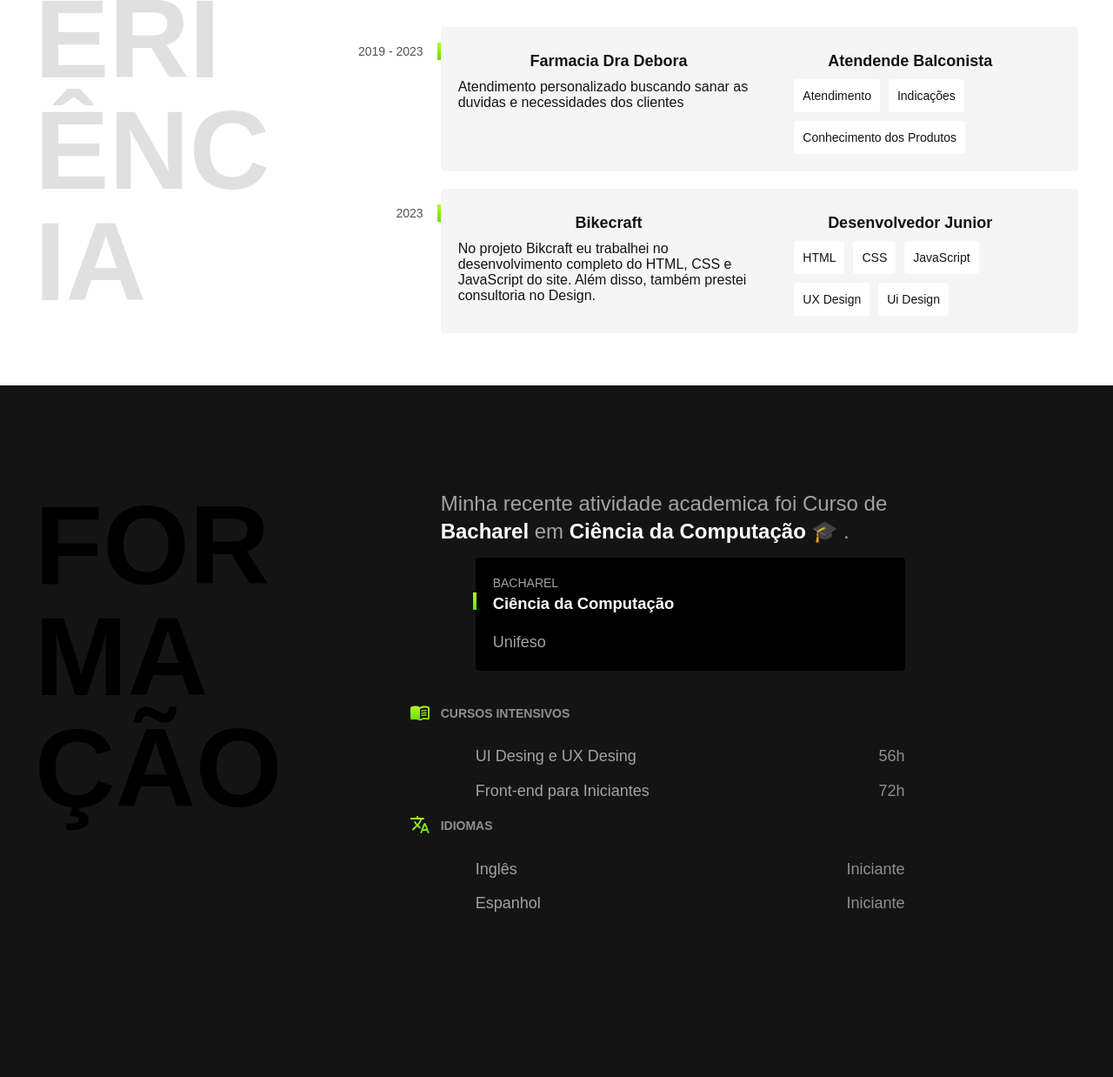
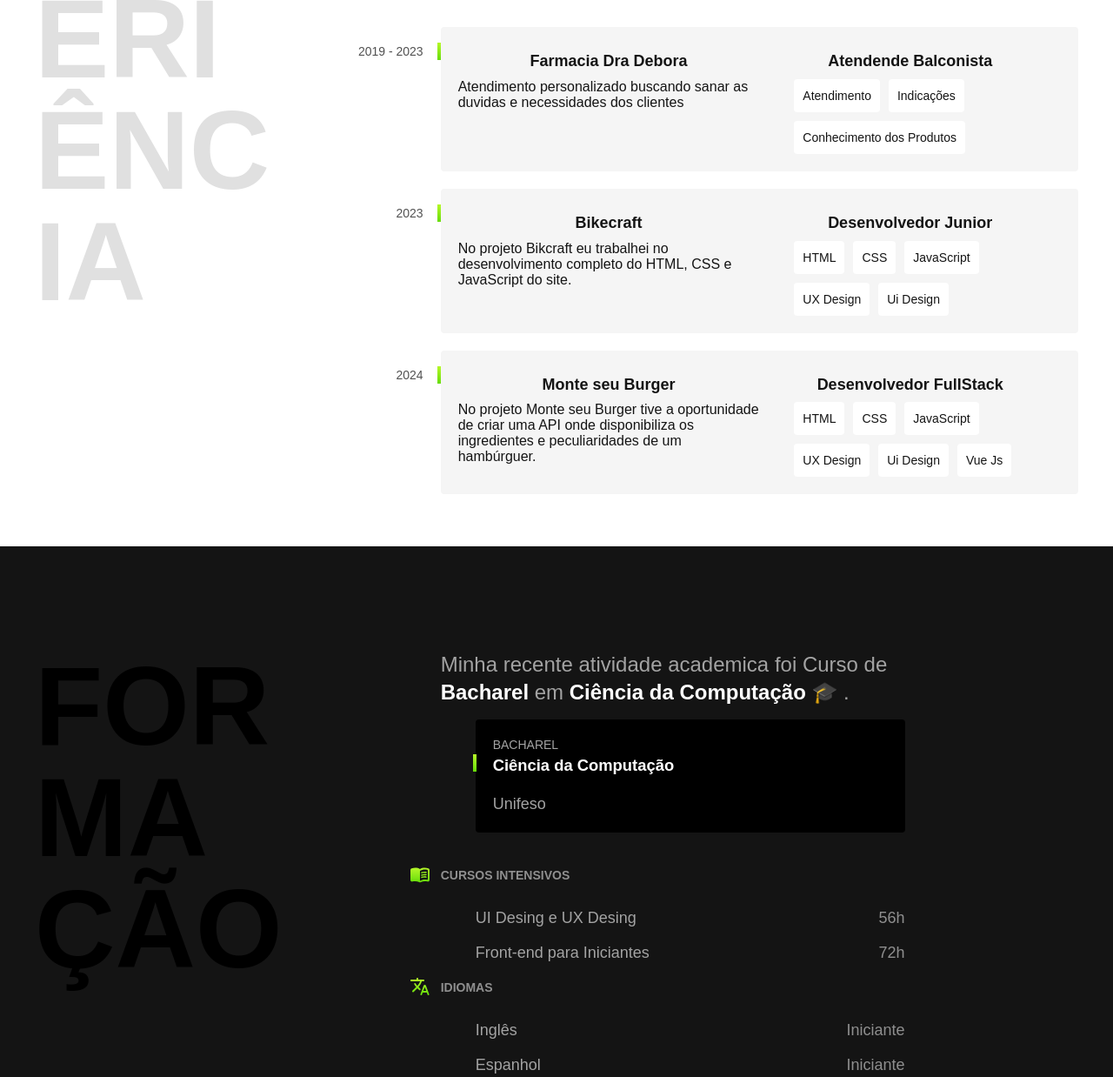
Before and after one commit to Eduardo-betti/Eduardo-betti-Portifolio, a plain HTML site: page index/index.html in a window 1280 px wide. Shown: the part 708-1946 px from the top of the page at 87% size. Drawn offline with Linux system fonts and the light colour scheme.

Commit message:
Atualização do Portifolio

```diff
--- a/index/index.html
+++ b/index/index.html
@@ -11,6 +11,8 @@
     <link rel="stylesheet" href="/style/introducao.css">
     <link rel="stylesheet" href="/style/experiencia.css">
     <link rel="stylesheet" href="/style/formacao.css">
+    <link rel="stylesheet" href="/style/contato.css">
+
 
 
 
@@ -75,7 +77,7 @@
                 <h3 class="empresa-titulo"> Bikecraft</h3>
                 <span class="empresa-titulo">Desenvolvedor Junior</span>
                 <p>
-                    No projeto Bikcraft eu trabalhei no desenvolvimento completo do HTML, CSS e JavaScript do site. Além disso, também prestei consultoria no Design.</p>
+                    No projeto Bikcraft eu trabalhei no desenvolvimento completo do HTML, CSS e JavaScript do site.</p>
 
 
                 <ul class="empresa-habilidades">
@@ -85,6 +87,28 @@
                     <li>JavaScript</li>
                     <li>UX Design</li>
                     <li>Ui Design</li>
+
+
+
+
+            </div>
+            <div class="empresa">
+                <span class="empresa-ano">2024</span>
+                <h3 class="empresa-titulo"> Monte seu Burger</h3>
+                <span class="empresa-titulo">Desenvolvedor FullStack</span>
+                <p>
+                    No projeto Monte seu Burger tive a oportunidade de criar uma API onde disponibiliza os ingredientes e peculiaridades de um hambúrguer.</p>
+
+
+                <ul class="empresa-habilidades">
+
+                    <li>HTML</li>
+                    <li>CSS</li>
+                    <li>JavaScript</li>
+                    <li>UX Design</li>
+                    <li>Ui Design</li>
+                    <li>Vue Js</li>
+
 
 
 
--- a/style/contato.css
+++ b/style/contato.css
@@ -1,5 +1,5 @@
 .contato {
-  grid-column: 2 / 4;
+  /* grid-column: 2 / 4; */
   width: 100%;
   box-sizing: border-box;
   padding: 10px;
```
